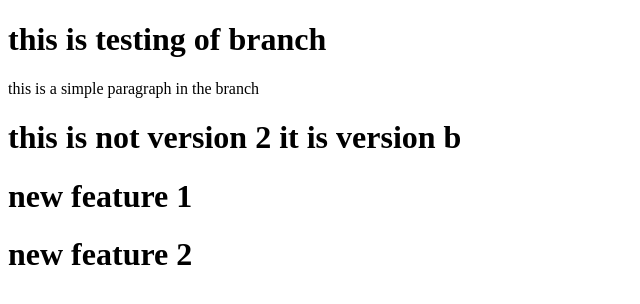
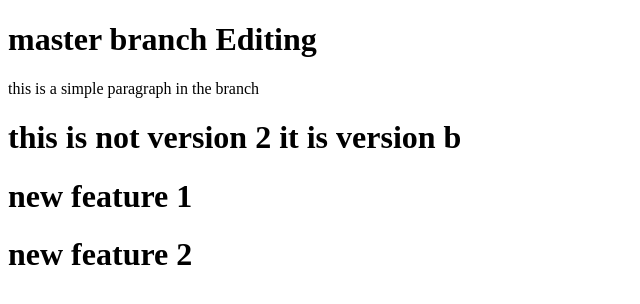
Before and after one commit to tesfsh16/github-training, a plain HTML site: page index.html in a window 1280 px wide. Shown: the whole page, without its empty margins (0-640 px from the left). Drawn offline with Linux system fonts and the light colour scheme.

Commit message:
Edit from master

```diff
--- a/index.html
+++ b/index.html
@@ -6,7 +6,7 @@
     <title>Document</title>
   </head>
   <body>
-    <h1>this is testing of branch</h1>
+    <h1>master branch Editing</h1>
     <p>this is a simple paragraph in the branch</p>
     <h1>this is not version 2 it is version b </h1>
     <h1>new feature 1</h1>
```
